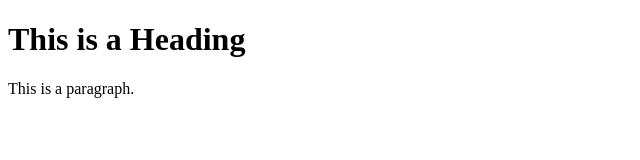
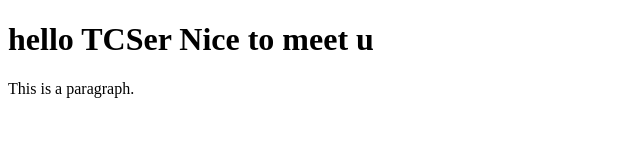
Before and after one commit to shubhamgupta786/demo_tutorial, a plain HTML site: page index.html in a window 1280 px wide. Shown: the whole page, without its empty margins (0-640 px from the left). Drawn offline with Linux system fonts and the light colour scheme.

Commit message:
Update index.html

```diff
--- a/index.html
+++ b/index.html
@@ -6,7 +6,7 @@
 </head>
 <body>
 
-<h1>This is a Heading</h1>
+<h1>hello TCSer Nice to meet u</h1>
 <p>This is a paragraph.</p>
 
 </body>
```
